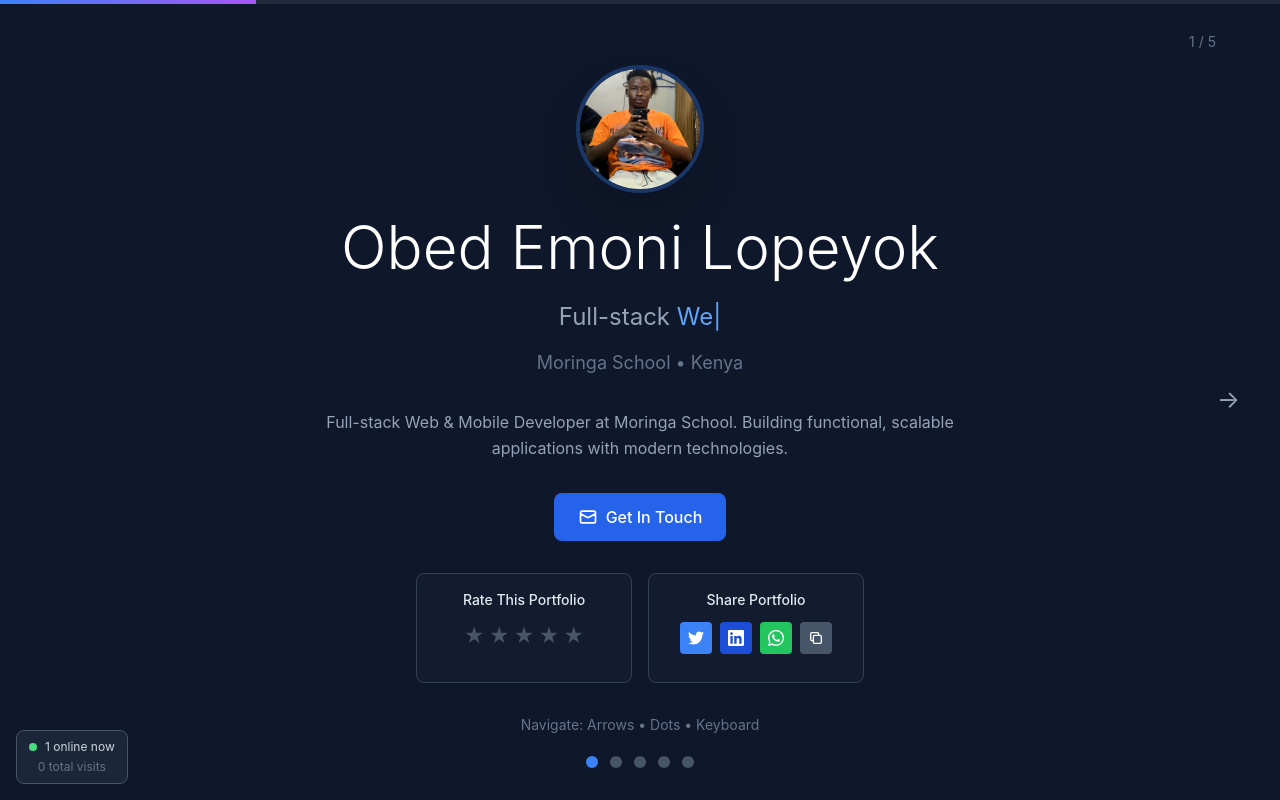
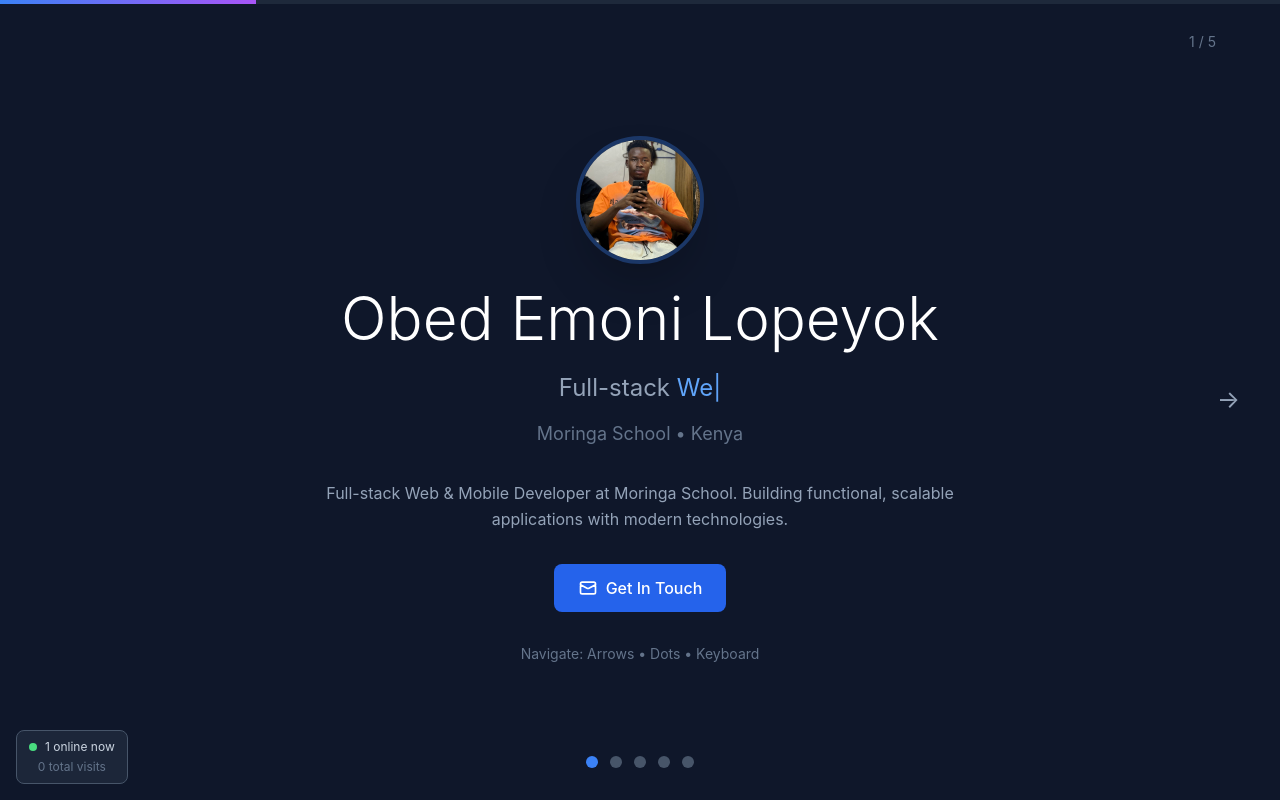
Before and after one commit to obapluto-ob/portfolio, a React (Vite) app: page / in a window 1280 px wide. Built offline with nearby package versions, Linux system fonts and the light colour scheme.

Commit message:
fix: remove rating and share components from Hero page for stability

```diff
--- a/src/components/Hero.tsx
+++ b/src/components/Hero.tsx
@@ -1,8 +1,6 @@
 import React from 'react'
 import { personalInfo } from '../data/portfolio'
 import TypingAnimation from './TypingAnimation'
-import PortfolioRating from './PortfolioRating'
-import ShareButtons from './ShareButtons'
 import analytics from '../utils/analytics'
 
 const Hero = () => {
@@ -58,12 +56,7 @@ const Hero = () => {
         </a>
       </div>
 
-      <div className="grid md:grid-cols-2 gap-4 max-w-md mx-auto mt-8">
-        <PortfolioRating />
-        <ShareButtons />
-      </div>
-
-      <div className="text-sm text-slate-500 mt-6">
+      <div className="text-sm text-slate-500 mt-8">
         Navigate: Arrows • Dots • Keyboard
       </div>
     </div>
```
